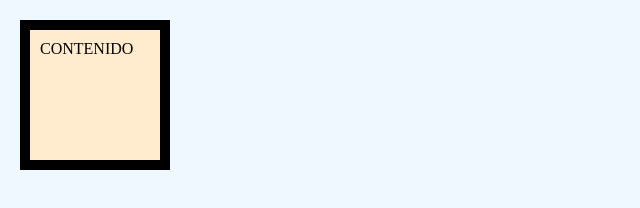
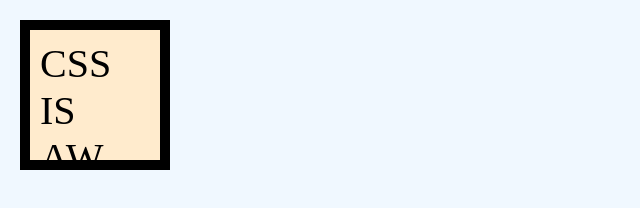
Before and after one commit to andreatrasvina/portfolio-example, a plain HTML site: page example.html in a window 1280 px wide. Shown: the whole page, without its empty margins (0-640 px from the left). Drawn offline with Linux system fonts and the light colour scheme.

Commit message:
css desbordamiento overflow

```diff
--- a/example.css
+++ b/example.css
@@ -58,6 +58,14 @@ body{
     hace que se el contenido total considere desde el border hacia dentro*/
     box-sizing: border-box;
 
+    font-size: 40px;
+    /*el desbordamiento se puede solucionar con overflow
+    auto detecta si necesita el scroll o no y lo esconde, scroll muestra el scroll siempre,
+     hidden no muestra el desbordamiento
+    */
+    overflow: auto;
+    text-overflow: ellipsis;
+
 }
 
 /* MODELO DE LA CAJA
--- a/example.html
+++ b/example.html
@@ -10,7 +10,7 @@
         <!-- <p id="text" class="text">Esto es un texto</p> -->
 
         <div class="container">
-            CONTENIDO
+            CSS IS AWESOME
         </div>
     </body>
 </html>
```
